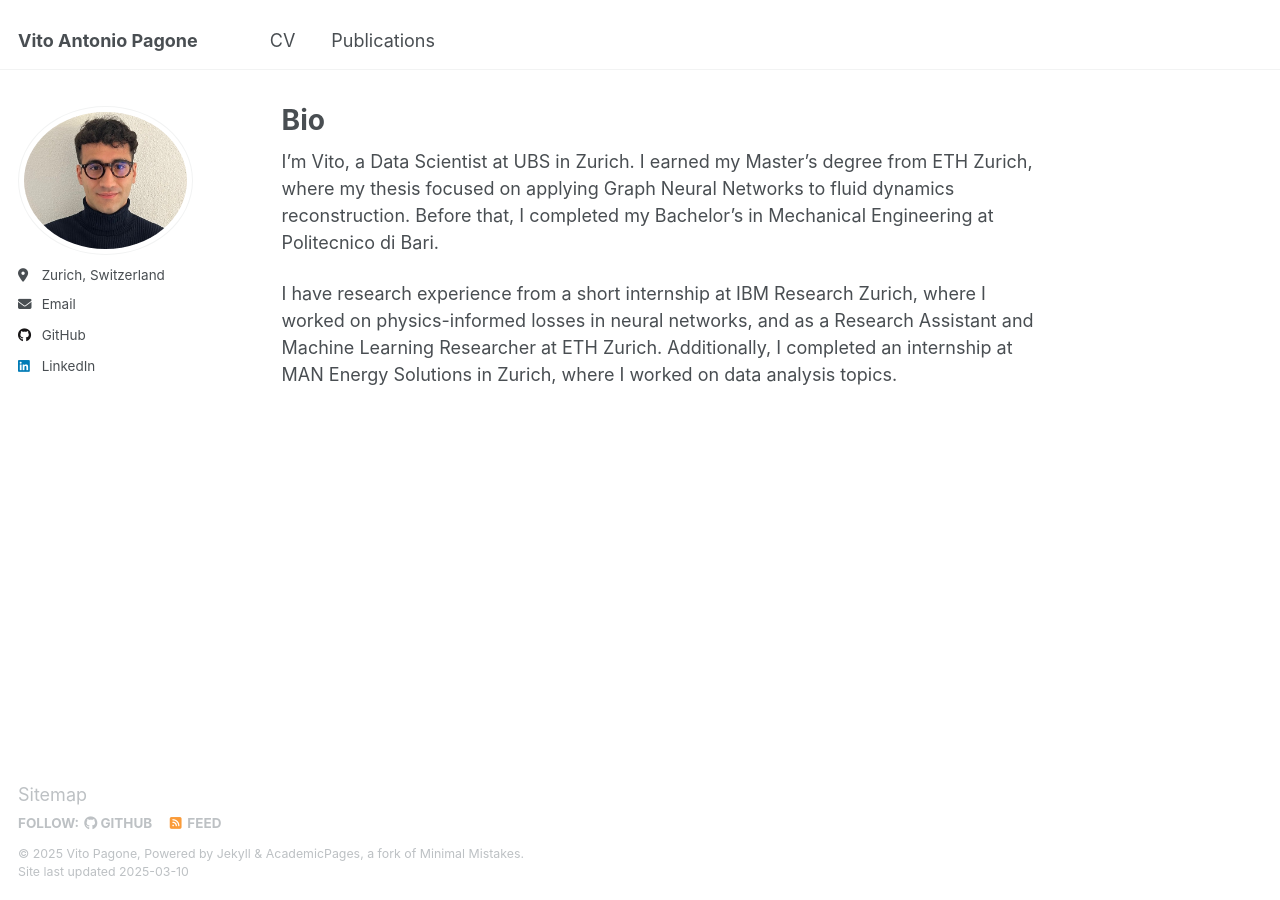
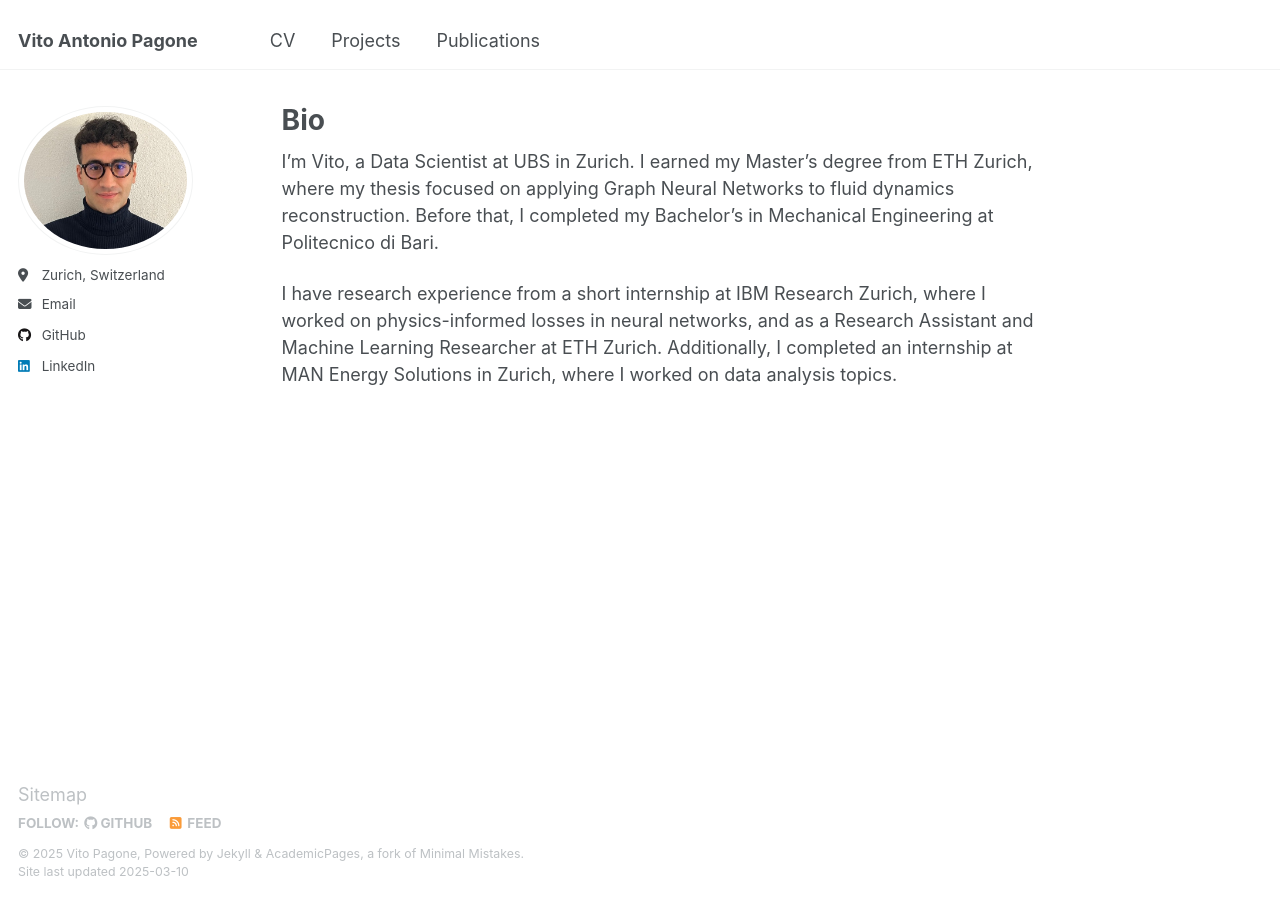
Before and after one commit to VitoAntonioPagone/vitoantoniopagone.github.io, a Jekyll site: the page built from _pages/about.md, in a window 1280 px wide. Built offline with Jekyll 4.4.1, drawn with Linux system fonts in a browser that asks for light colours.

Commit message:
Navigation updated

```diff
--- a/_data/navigation.yml
+++ b/_data/navigation.yml
@@ -8,5 +8,8 @@ main:
   - title: "CV"
     url: /files/cv.pdf
 
+  - title: "Projects"
+    url: /publications/
+
   - title: "Publications"
     url: /publications/
```
